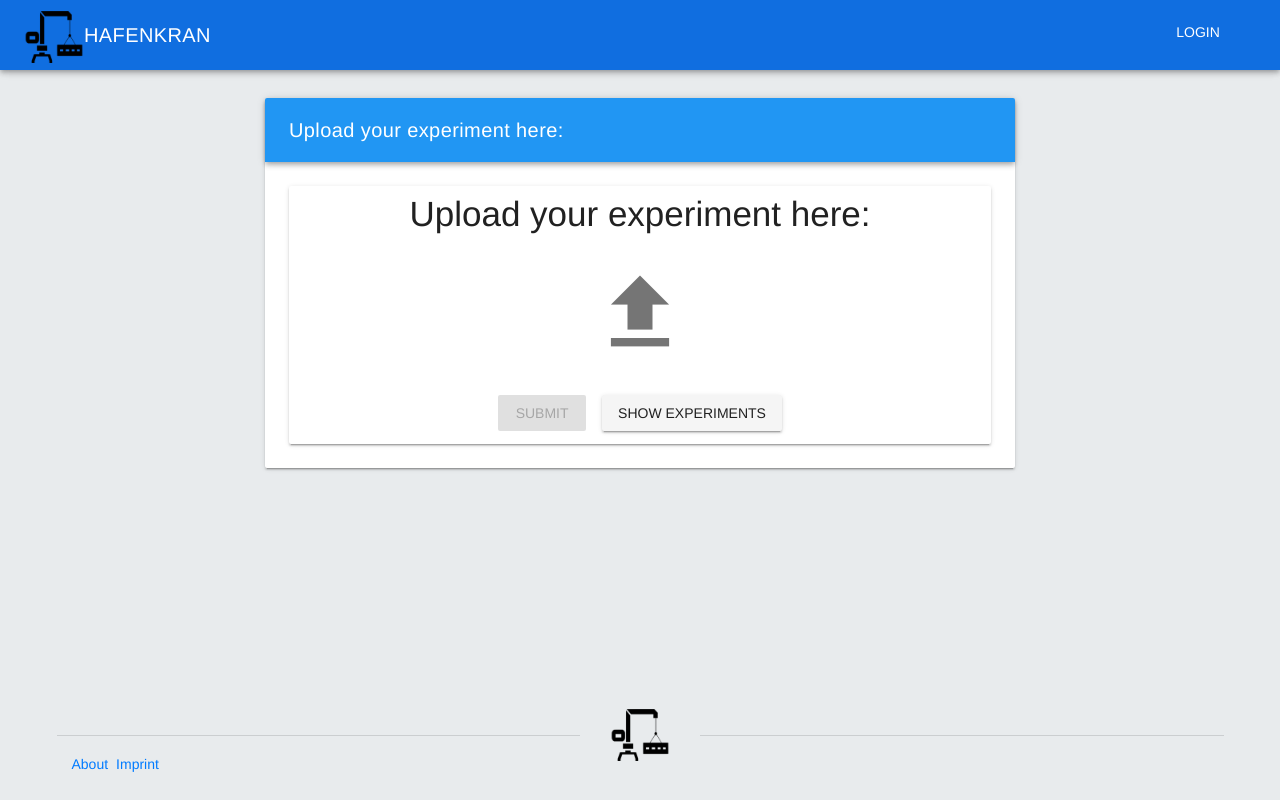
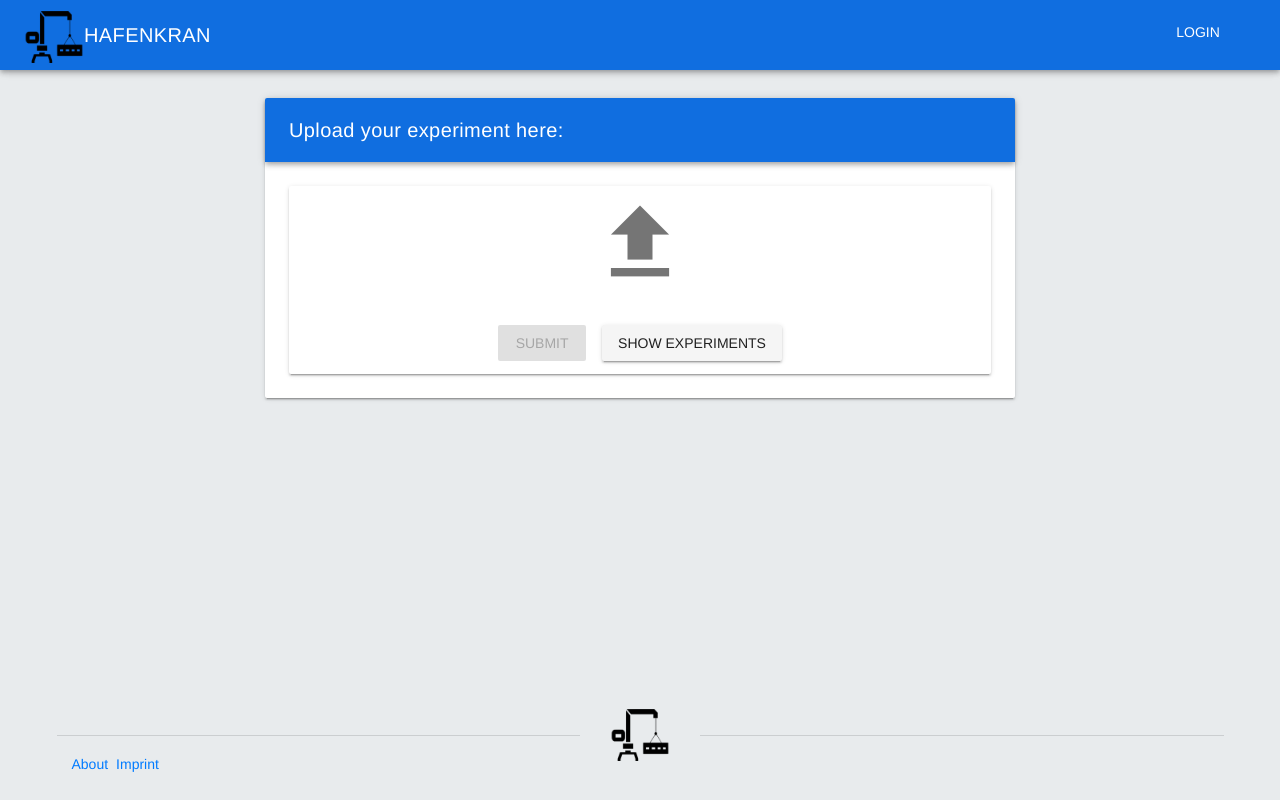
Before and after one commit to cormensratio/hafenkran-client, a Vue app: page /newexperiment in a window 1280 px wide. Built offline with nearby package versions, Linux system fonts and the light colour scheme.

Commit message:
EPDS02-159 using global color theme

```diff
--- a/src/components/baseComponents/FileUpload.vue
+++ b/src/components/baseComponents/FileUpload.vue
@@ -4,7 +4,7 @@
       <v-card :elevation="hover ? 12 : 2" class="p-2">
         <div class="input-group mb-3">
           <div class="input-group-prepend m-auto">
-            <label><p class="h1">Upload your experiment here:</p><br>
+            <label>
               <v-icon class="uploadicon" size="100">file_upload</v-icon>
               <input type="file" ref="file" id="file" style="display:none" @change="getFile"/>
             </label>
--- a/src/components/views/NewExperimentPage.vue
+++ b/src/components/views/NewExperimentPage.vue
@@ -4,7 +4,7 @@
       <v-container>
         <v-layout>
           <v-card class="mx-auto white" width="750">
-            <v-toolbar dark color="blue">
+            <v-toolbar dark class="toolbar">
               <v-toolbar-title color="white" class="justify-center">
                 Upload your experiment here:
               </v-toolbar-title>
@@ -32,5 +32,7 @@ export default {
 </script>
 
 <style scoped>
-
+  .toolbar {
+    background: var(--themeColor);
+  }
 </style>
```
